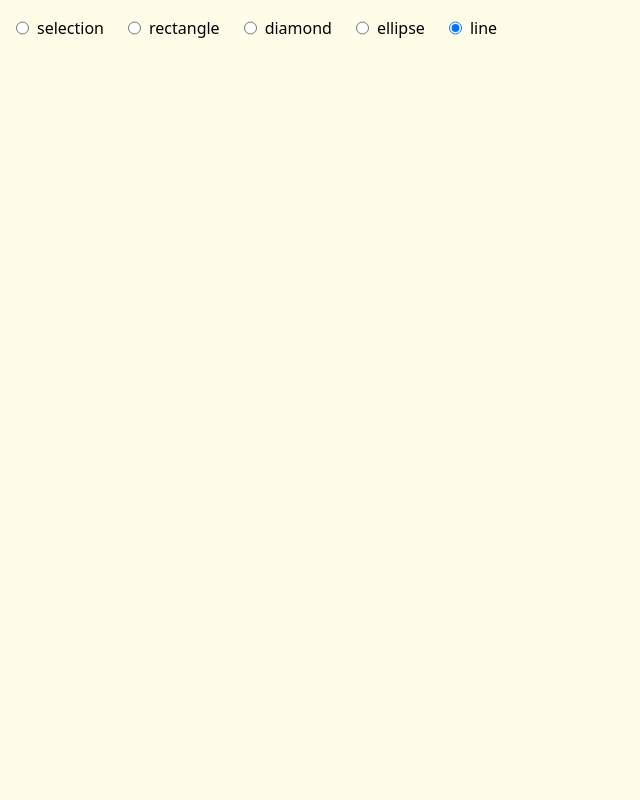
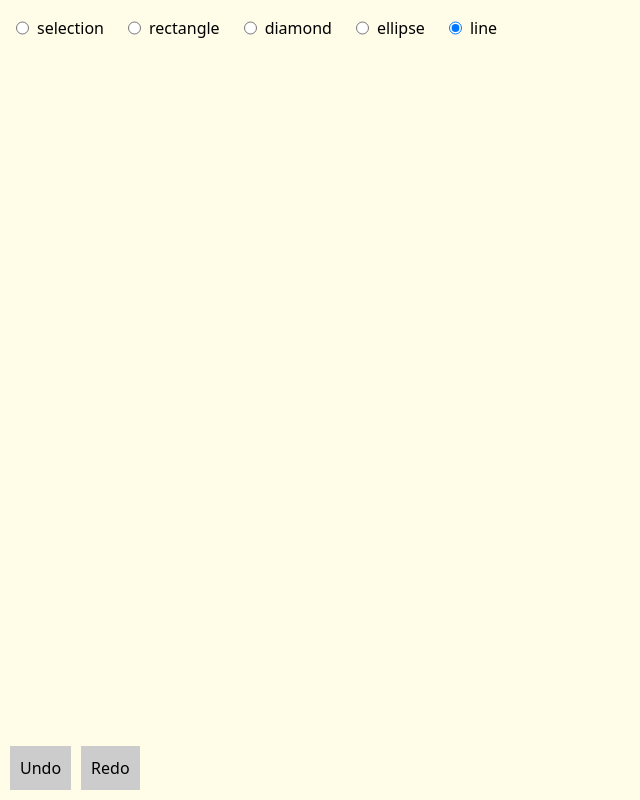
Before and after one commit to mmendesas/whiteboard, a React (Vite) app: page / in a window 1280 px wide. Shown: the whole page, without its empty margins (0-640 px from the left). Built offline with nearby package versions, Linux system fonts and the light colour scheme.

Commit message:
feat: add undo and redo actions

```diff
--- a/src/App.tsx
+++ b/src/App.tsx
@@ -13,12 +13,13 @@ import { adjustElementCoordinates } from './elements/adjustElementCoordinates';
 import { resizeCoordinates } from './elements/resizeCoordinates';
 import { showResizingBounds } from './elements/bounds';
 import { renderScene } from './elements/renderScene';
+import { useHistory } from './hooks/useHistory';
 
 function App() {
   const { width: canvasWidth, height: canvasHeight } = useWindowResize();
 
   const [context, setContext] = useState<CanvasRenderingContext2D | null>(null);
-  const [elements, setElements] = useState<DrawElement[]>([]);
+  const [elements, setElements, undo, redo] = useHistory<DrawElement[]>([]);
   const [selectedElement, setSelectedElement] = useState<DrawElement | null>(
     null
   );
@@ -45,7 +46,7 @@ function App() {
     // update
     const arrCopy = [...elements];
     arrCopy[id] = updatedElement;
-    setElements(arrCopy);
+    setElements(arrCopy, true);
   };
 
   const handleMouseDown = (
@@ -150,7 +151,7 @@ function App() {
     <>
       <div className="fixed z-10 flex gap-6 p-4">
         {toolbox.map((item) => (
-          <div className="flex gap-2">
+          <div key={item.name} className="flex gap-2">
             <input
               type="radio"
               id={item.name}
@@ -160,6 +161,18 @@ function App() {
             <label htmlFor={item.name}>{item.name}</label>
           </div>
         ))}
+      </div>
+
+      <div style={{ position: 'fixed', bottom: 0, padding: 10 }}>
+        <button style={{ backgroundColor: '#ccc', padding: 10 }} onClick={undo}>
+          Undo
+        </button>
+        <button
+          style={{ backgroundColor: '#ccc', padding: 10, marginLeft: 10 }}
+          onClick={redo}
+        >
+          Redo
+        </button>
       </div>
 
       <canvas
--- /dev/null
+++ b/src/hooks/useHistory.ts
@@ -0,0 +1,28 @@
+import { useState } from 'react';
+
+export const useHistory = <T>(initialState: T) => {
+  const [index, setIndex] = useState(0);
+  const [history, setHistory] = useState<T[]>([initialState]);
+
+  const setState = (
+    action: React.SetStateAction<unknown>,
+    overwrite = false
+  ): void => {
+    const newState =
+      typeof action === 'function' ? action(history[index]) : action;
+
+    if (overwrite) {
+      const historyCopy = [...history];
+      historyCopy[index] = newState;
+      setHistory(historyCopy);
+    } else {
+      setHistory((prev) => [...prev, newState]);
+      setIndex((prev) => prev + 1);
+    }
+  };
+
+  const undo = () => index > 0 && setIndex((prev) => prev - 1);
+  const redo = () => index < history.length - 1 && setIndex((prev) => prev + 1);
+
+  return [history[index], setState, undo, redo] as const;
+};
```
